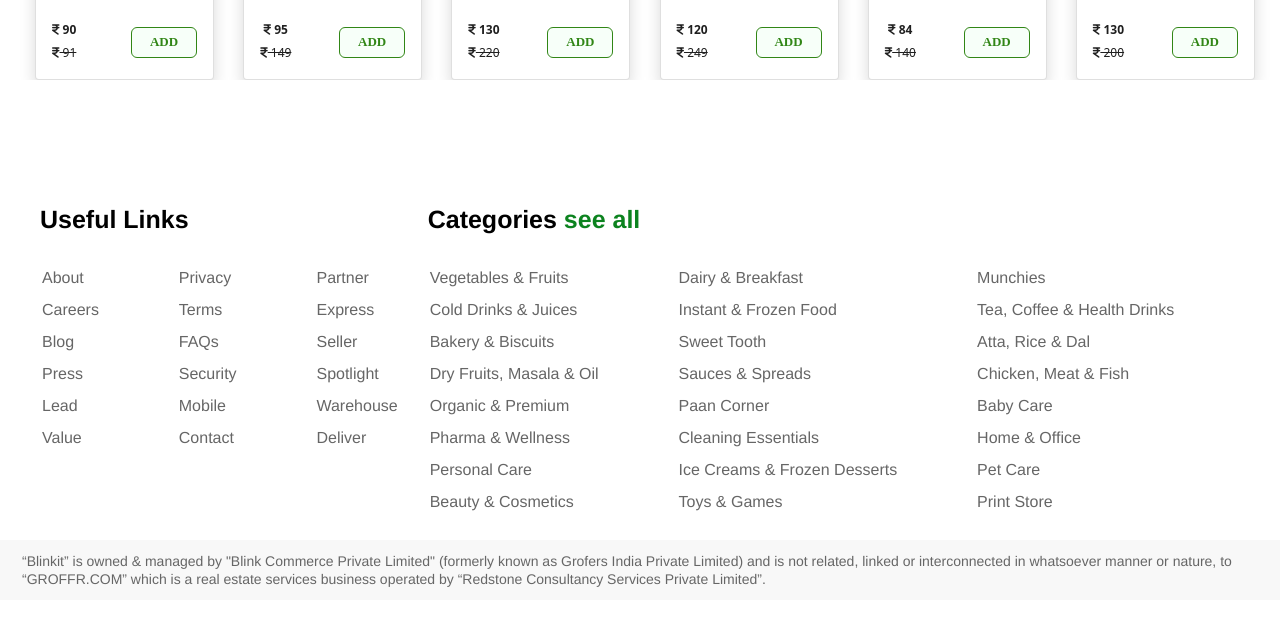
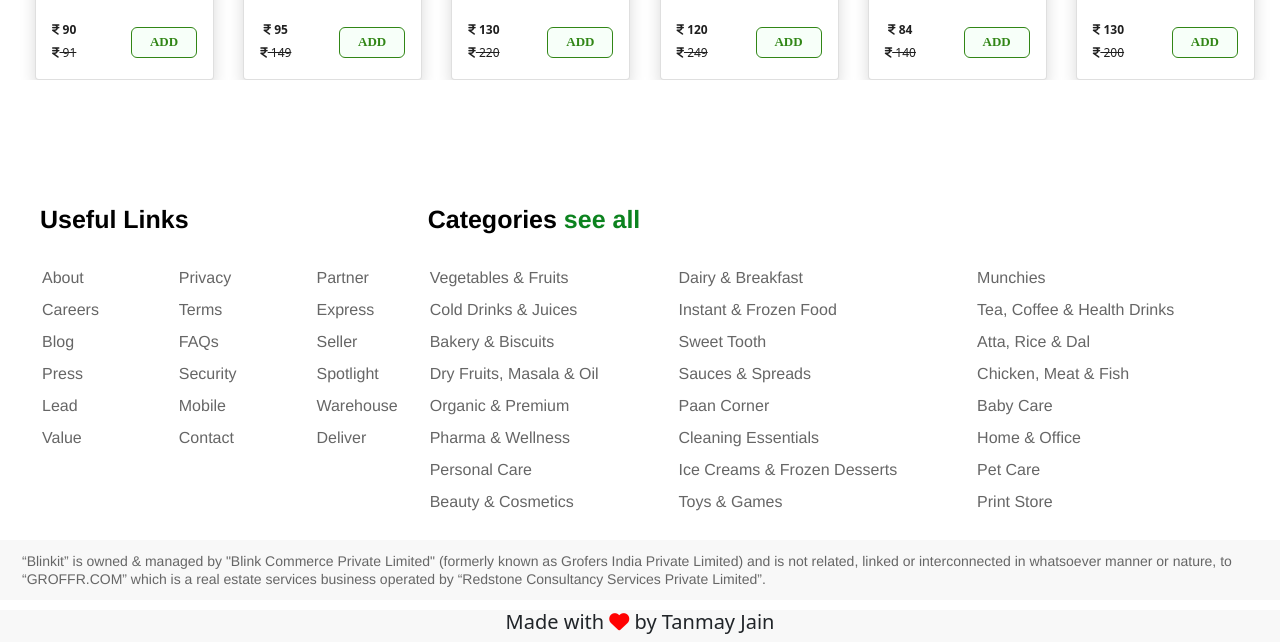
Before and after one commit to Tanmayjain0906/Blinkit-clone, a plain HTML site: page index.html in a window 1280 px wide. Shown: the part 874-1516 px from the top of the page. Before the commit the page ends 1474 px from the top, so only its background shows below. Drawn offline with nearby package versions, Linux system fonts and the light colour scheme.

Commit message:
add heart

```diff
--- a/index.html
+++ b/index.html
@@ -697,6 +697,13 @@
                 </div>
             </div>
         </div>
+        <div class="main-footer">
+            <div class="footer">
+                <div class="info">
+                    <h5 class="item-tag mt-0  mx-3 text-center">Made with <i class="fa-solid fa-heart" style="color: #ff0000;"></i> by Tanmay Jain</h5>
+                </div>
+            </div>
+        </div>
     </div>
 
     <div class="responsive-2">
@@ -1273,8 +1280,9 @@
             <img class="tw-transition-opacity tw-h-full tw-w-full tw-opacity-100" width="100%"
                 src="https://cdn.grofers.com/cdn-cgi/image/f=auto,fit=scale-down,q=70,metadata=none,w=720/layout-engine/2023-01/Bottom-01-1.png"
                 data-pf="reset">
-                <h5 class="item-tag mt-0  mx-3">Made by Tanmay Jain</h5>
+                <h5 class="item-tag mt-0  mx-3 text-center">Made with <i class="fa-solid fa-heart" style="color: #ff0000;"></i> by Tanmay Jain</h5>
         </div>
+    </div>
         <script src="https://cdn.jsdelivr.net/npm/bootstrap@5.1.3/dist/js/bootstrap.bundle.min.js"
             integrity="sha384-ka7Sk0Gln4gmtz2MlQnikT1wXgYsOg+OMhuP+IlRH9sENBO0LRn5q+8nbTov4+1p"
             crossorigin="anonymous"></script>
```
